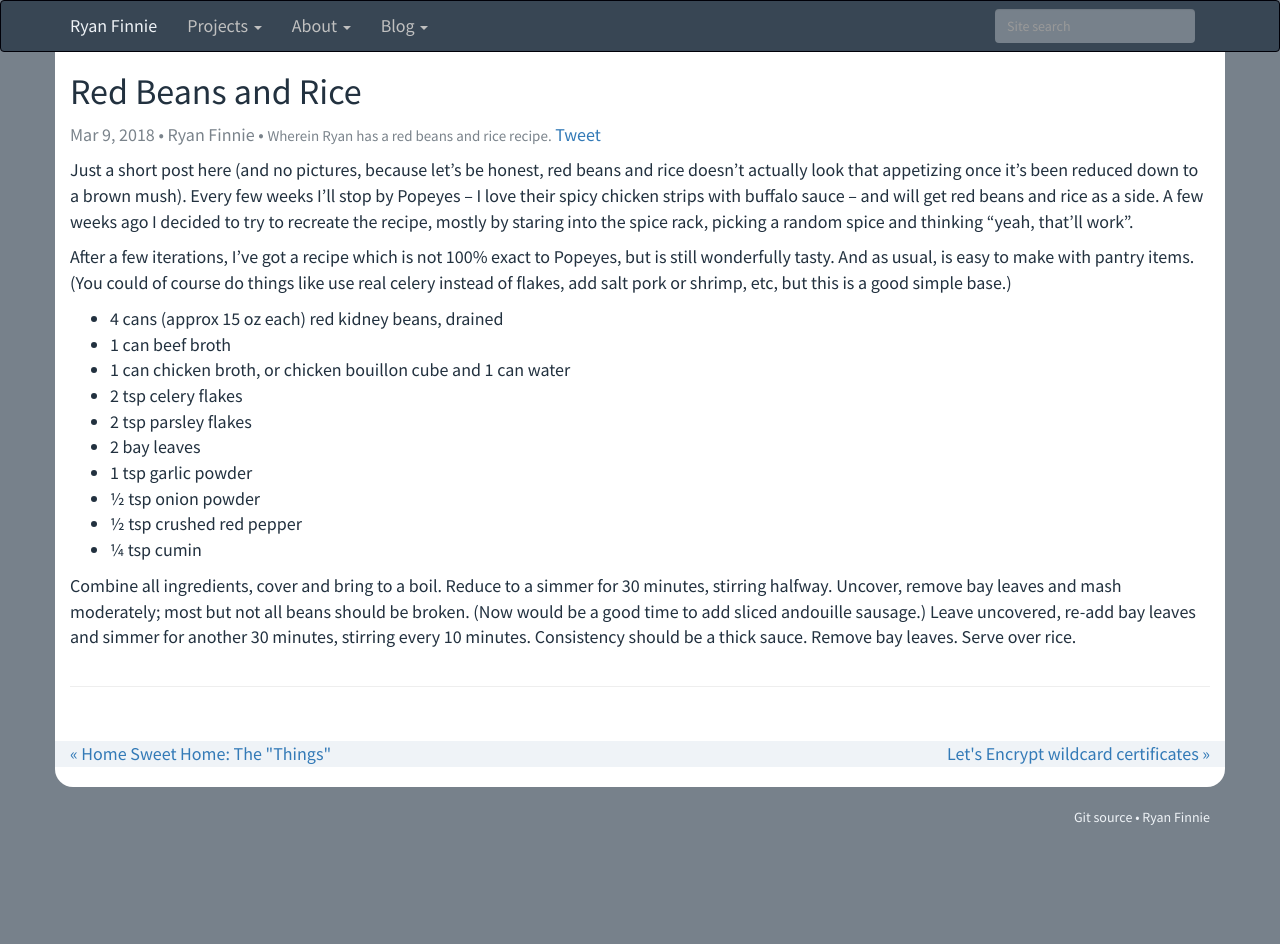
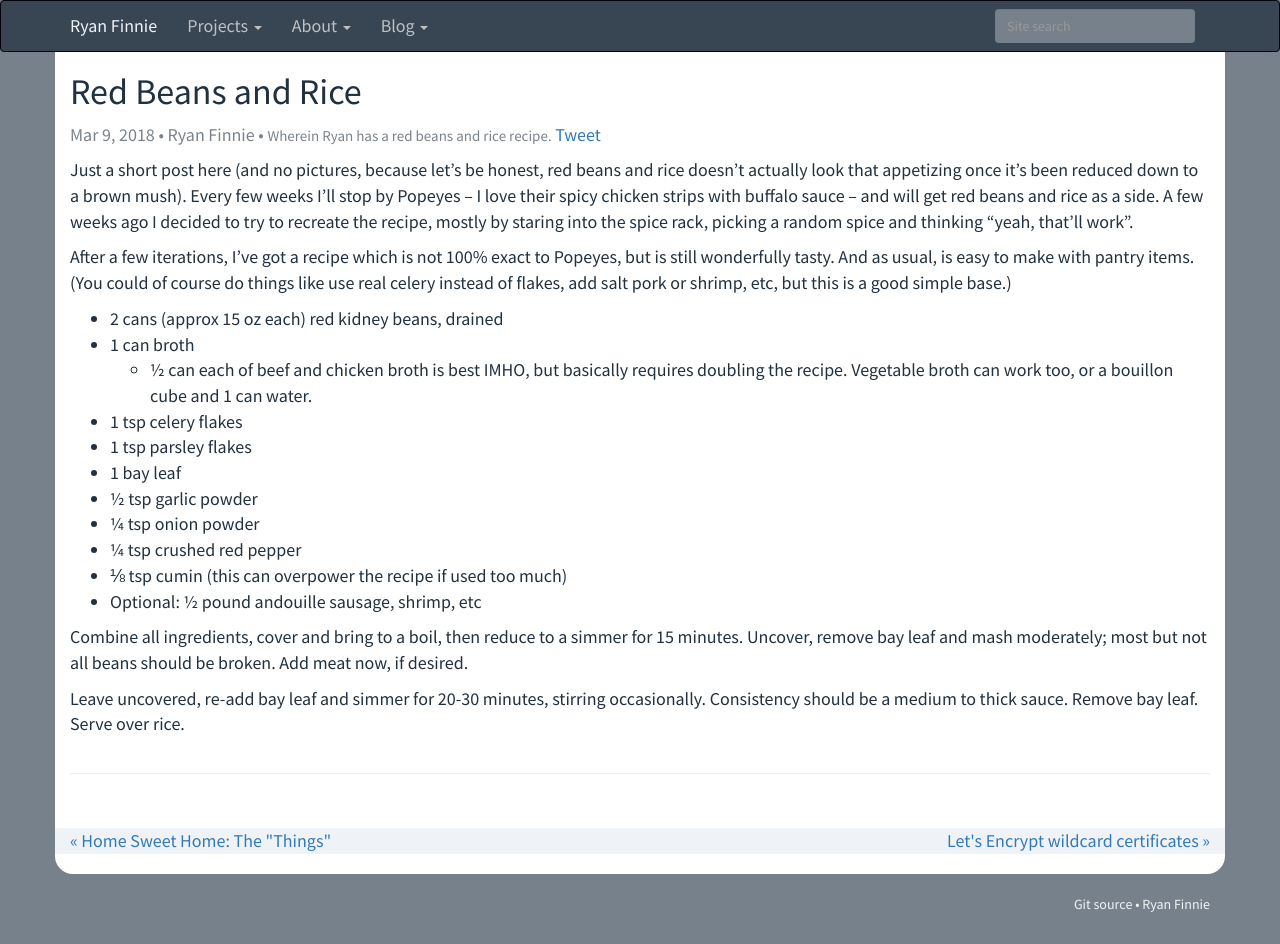
Before and after one commit to rfinnie/jekyll-finnie, a Jekyll site: the page built from _posts/2018-03-09-red-beans-and-rice.md, in a window 1280 px wide. Built offline with Jekyll 4.4.1, drawn with Linux system fonts in a browser that asks for light colours; nearby versions of some CDN libraries; comment, search, counter and statistics services are not loaded; before the commit the page ends 900 px from its top, so only the background shows below that.

Commit message:
Half recipe

```diff
--- a/_posts/2018-03-09-red-beans-and-rice.md
+++ b/_posts/2018-03-09-red-beans-and-rice.md
@@ -9,20 +9,21 @@ Just a short post here (and no pictures, because let's be honest, red beans and
 
 After a few iterations, I've got a recipe which is not 100% exact to Popeyes, but is still wonderfully tasty.  And as usual, is easy to make with pantry items.  (You could of course do things like use real celery instead of flakes, add salt pork or shrimp, etc, but this is a good simple base.)
 
-* 4 cans (approx 15 oz each) red kidney beans, drained
-* 1 can beef broth
-* 1 can chicken broth, or chicken bouillon cube and 1 can water
-* 2 tsp celery flakes
-* 2 tsp parsley flakes
-* 2 bay leaves
-* 1 tsp garlic powder
-* ½ tsp onion powder
-* ½ tsp crushed red pepper
-* ¼ tsp cumin
+  * 2 cans (approx 15 oz each) red kidney beans, drained
+  * 1 can broth
+    * ½ can each of beef and chicken broth is best IMHO, but basically requires doubling the recipe. Vegetable broth can work too, or a bouillon cube and 1 can water.
+  * 1 tsp celery flakes
+  * 1 tsp parsley flakes
+  * 1 bay leaf
+  * ½ tsp garlic powder
+  * ¼ tsp onion powder
+  * ¼ tsp crushed red pepper
+  * ⅛ tsp cumin (this can overpower the recipe if used too much)
+  * Optional: ½ pound andouille sausage, shrimp, etc
 
-Combine all ingredients, cover and bring to a boil.
-Reduce to a simmer for 30 minutes, stirring halfway.
-Uncover, remove bay leaves and mash moderately; most but not all beans should be broken.
-(Now would be a good time to add sliced andouille sausage.)
-Leave uncovered, re-add bay leaves and simmer for another 30 minutes, stirring every 10 minutes.
-Consistency should be a thick sauce.  Remove bay leaves.  Serve over rice.
+Combine all ingredients, cover and bring to a boil, then reduce to a simmer for 15 minutes.
+Uncover, remove bay leaf and mash moderately; most but not all beans should be broken.
+Add meat now, if desired.
+
+Leave uncovered, re-add bay leaf and simmer for 20-30 minutes, stirring occasionally.
+Consistency should be a medium to thick sauce.  Remove bay leaf.  Serve over rice.
```
